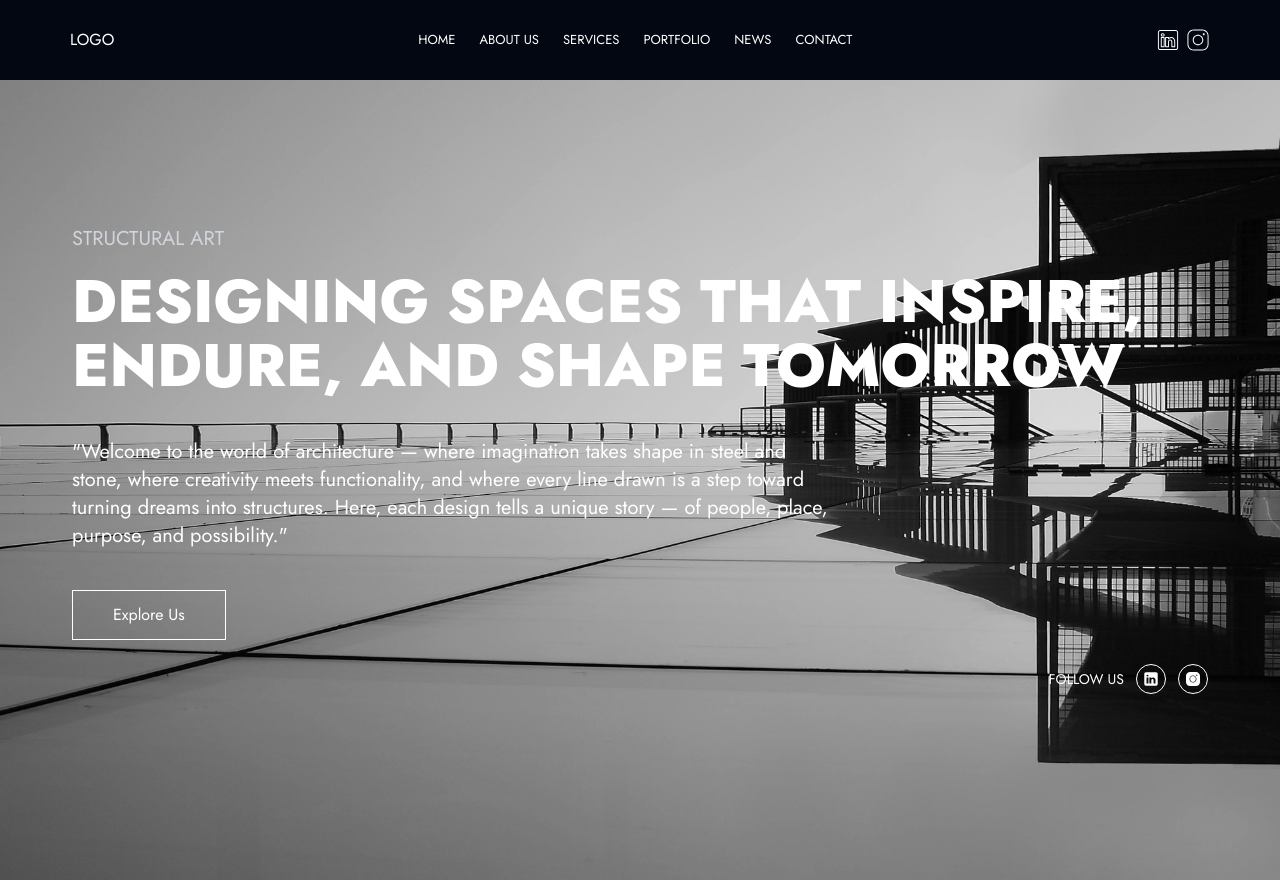
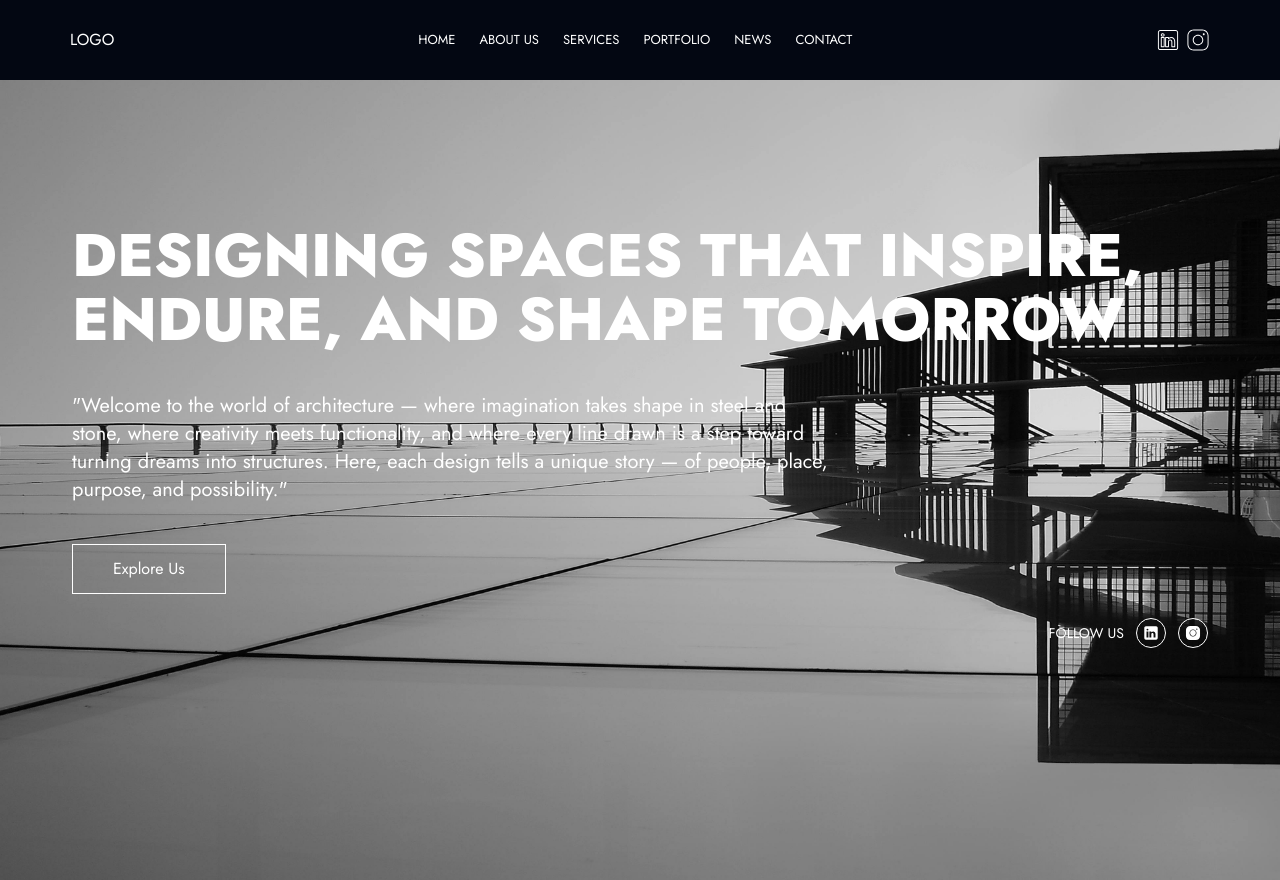
Before and after one commit to studiodaivikah/portfolio, a Next.js app: page / in a window 1280 px wide. Built offline with nearby package versions, Linux system fonts and the light colour scheme.

Commit message:
removed structureal art header

```diff
--- a/components/hero/hero.tsx
+++ b/components/hero/hero.tsx
@@ -4,9 +4,9 @@ import Image from "next/image";
 const Hero = () => {
   return (
     <section className="absolute flex items-start px-5 sm:px-8 justify-start flex-col top-36 gap-y-10 lg:justify-between h-auto max-w-[1200px] w-full">
-      <h1 className="text-[20px] text-gray-300 -mb-6 font-normal">
+      {/* <h1 className="text-[20px] text-gray-300 -mb-6 font-normal">
         STRUCTURAL ART
-      </h1>
+      </h1> */}
       <h2 className="text-white text-[36px] xs:text-[40px] sm:text-[52px] md:text-[60px] font-extrabold leading-12 sm:leading-16">
         DESIGNING SPACES THAT INSPIRE, <br />
         ENDURE, AND SHAPE TOMORROW
```
